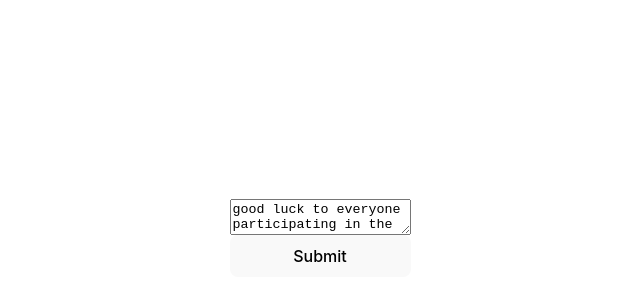
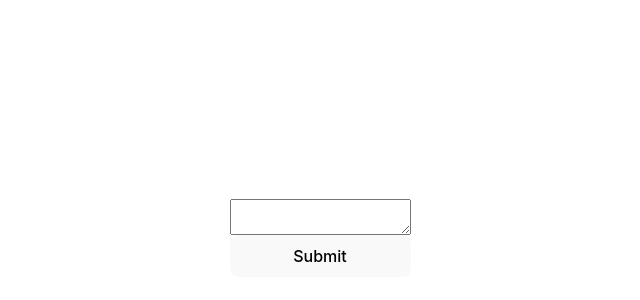
Before and after one commit to DylanDabrowski/uofthacks-translation-summarization-app, a React (Vite) app: page / in a window 1280 px wide. Shown: the part 146-446 px from the top of the page, without its empty margins (320-960 px from the left). Built offline with nearby package versions, Linux system fonts and the light colour scheme.

Commit message:
FIXED: was not able to edit text in the textarea for inputing text to be translated

```diff
--- a/src/App.jsx
+++ b/src/App.jsx
@@ -3,9 +3,7 @@ import "./App.css";
 import { translateText } from "./services/translatation";
 
 function App() {
-  const [text, setText] = useState(
-    "good luck to everyone participating in the hackathon this year! we will be making our own application and trying our best to win some cool prizes!"
-  );
+  const [text, setText] = useState("");
   const [translatedText, setTranslatedText] = useState("");
 
   const handleSubmit = async () => {
@@ -16,7 +14,7 @@ function App() {
 
   return (
     <div className="App">
-      <textarea value={text} onChange={setText} />
+      <textarea value={text} onChange={e => setText(e.target.value)} />
       <button onClick={handleSubmit}>Submit</button>
       <p>{translatedText}</p>
     </div>
```
